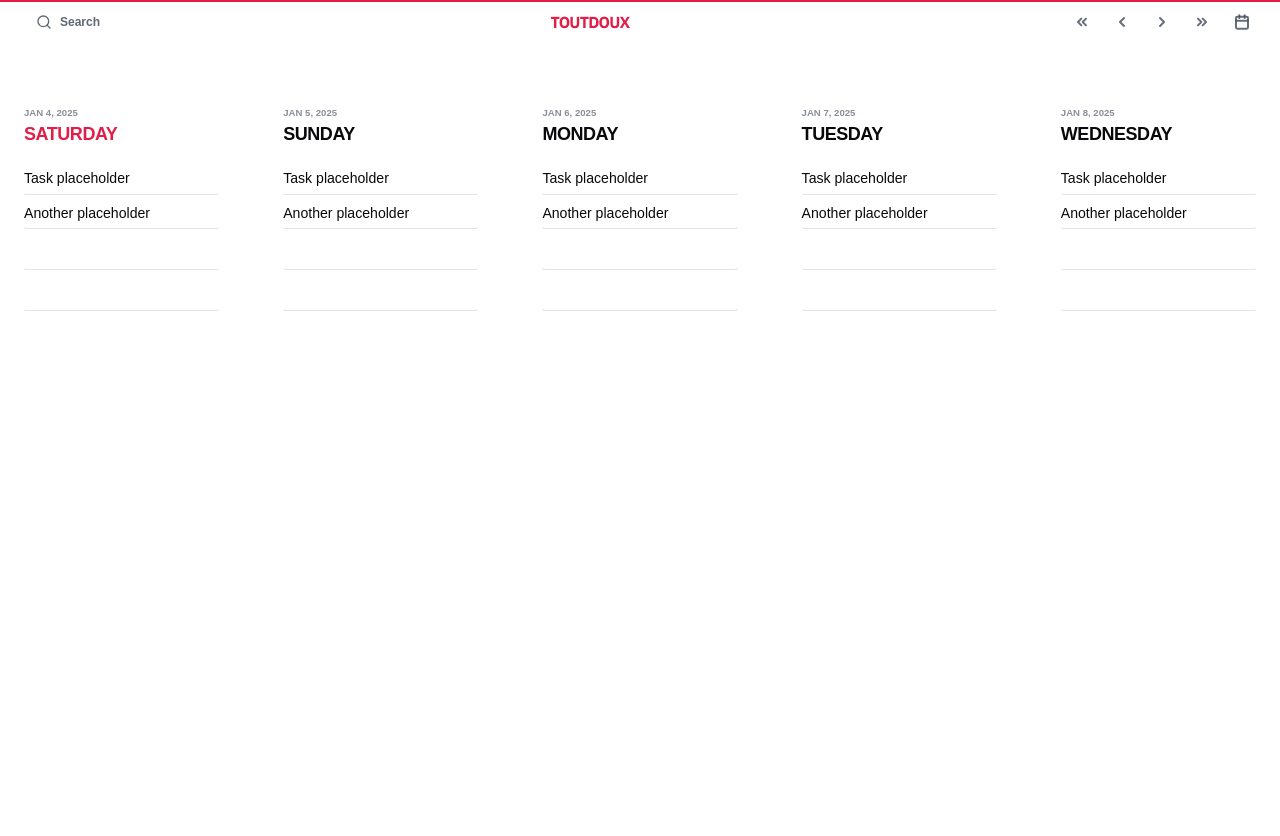
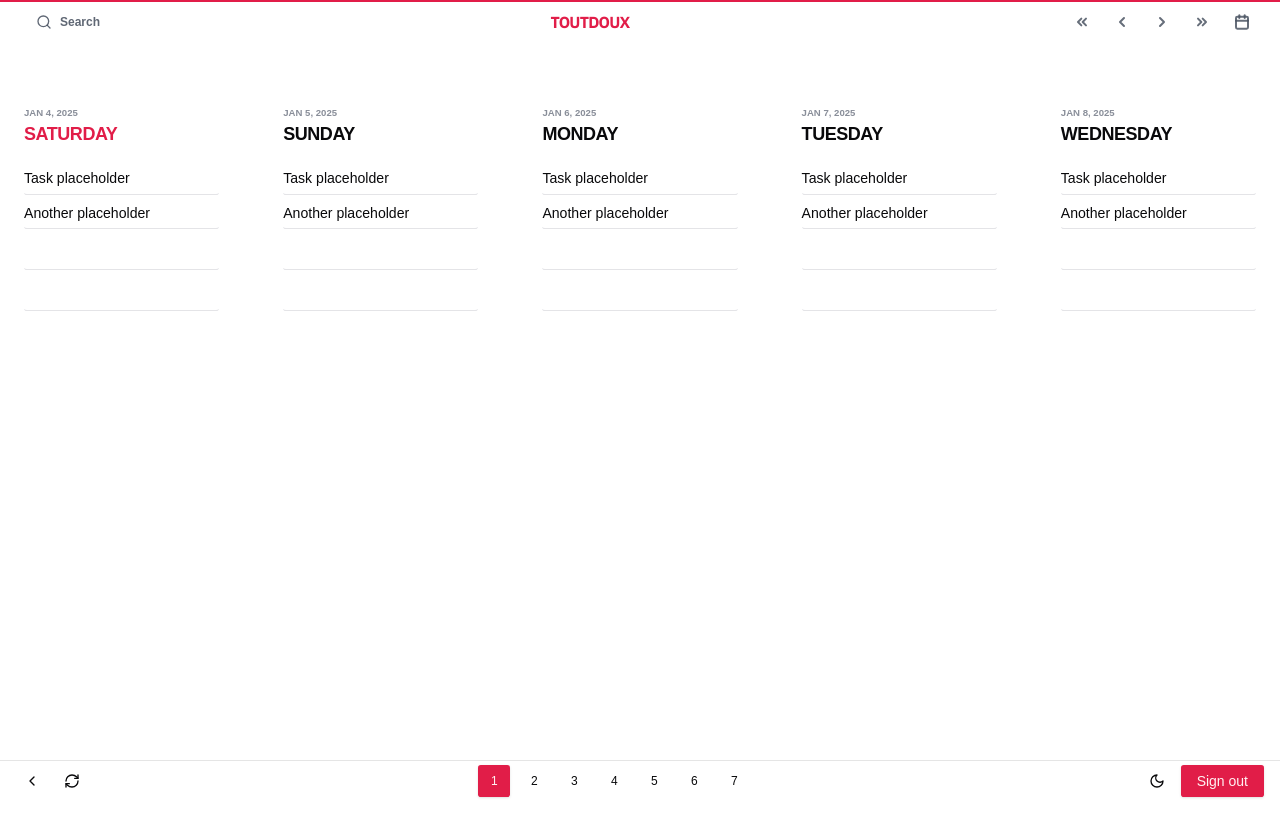
Before and after one commit to jgengo/tout_doux, a Next.js app: page /home in a window 1280 px wide. Shown: the top 836 px of the page. After the commit the page ends 800 px from the top, so only its background shows below. Built offline with nearby package versions, Linux system fonts and the light colour scheme; no server answers; sample sign-in values are in the browser's storage.

Commit message:
feat: add statusbar

```diff
--- a/src/app/home/layout.js
+++ b/src/app/home/layout.js
@@ -1,9 +1,12 @@
 import { auth } from "@/auth";
 import { redirect } from "next/navigation";
+
 export default async function Layout({ children }) {
   const session = await auth();
+
   if (!session) {
     return redirect("/");
   }
+
   return <div>{children}</div>;
 }
--- a/src/app/home/page.js
+++ b/src/app/home/page.js
@@ -2,16 +2,19 @@
 
 import { useState } from "react";
 import { Navbar } from "@/components/navbar";
+import { StatusBar } from "@/components/statusbar";
 import { CalendarView } from "@/components/calendar-view";
 
 export default function Page() {
   const [startDate, setStartDate] = useState(new Date());
 
   return (
-    <>
+    <div className="flex min-h-screen flex-col">
       <Navbar currentDate={startDate} onDateChange={setStartDate} />
-      <CalendarView startDate={startDate} />
-      <div className="h-[200vh]"></div>
-    </>
+      <main className="flex-1">
+        <CalendarView startDate={startDate} />
+      </main>
+      <StatusBar />
+    </div>
   );
 }
--- a/src/app/page.tsx
+++ b/src/app/page.tsx
@@ -14,11 +14,7 @@ export default async function Root() {
         </p>
         <p className="mt-2 text-sm">work in progress</p>
         <div className="mt-4">
-          {session ? (
-            <SignOut session={session} />
-          ) : (
-            <SignIn session={session} />
-          )}
+          {session ? <SignOut /> : <SignIn session={session} />}
         </div>
       </div>
     </div>
--- a/src/components/sign-out.tsx
+++ b/src/components/sign-out.tsx
@@ -2,14 +2,15 @@
 
 import { signOut } from "next-auth/react";
 import { Button } from "@/components/ui/button";
-import { Session } from "next-auth";
+import { cn } from "@/lib/utils";
 
-const SignOut = ({ session }: { session: Session | null }) => {
-  if (!session) {
-    return null;
-  }
+interface SignOutProps {
+  className?: string;
+}
+
+const SignOut = ({ className }: SignOutProps) => {
   return (
-    <Button size="lg" onClick={() => signOut()}>
+    <Button onClick={() => signOut()} className={cn(className)}>
       Sign out
     </Button>
   );
--- /dev/null
+++ b/src/components/statusbar.tsx
@@ -0,0 +1,64 @@
+"use client";
+
+import { ChevronLeft, RefreshCw, Moon } from "lucide-react";
+import { Button } from "@/components/ui/button";
+
+import SignOut from "@/components/sign-out";
+
+interface StatusBarProps {
+  currentPage?: number;
+  totalPages?: number;
+}
+
+const StatusBar = ({ currentPage = 1, totalPages = 7 }: StatusBarProps) => {
+  return (
+    <div className="sticky bottom-0 flex h-10 items-center justify-between border-t border-neutral-200 bg-white px-4">
+      <div className="flex items-center gap-2">
+        <Button
+          variant="ghost"
+          size="icon"
+          className="h-8 w-8"
+          aria-label="Previous view"
+        >
+          <ChevronLeft className="h-4 w-4" />
+        </Button>
+        <Button
+          variant="ghost"
+          size="icon"
+          className="h-8 w-8"
+          aria-label="Refresh view"
+        >
+          <RefreshCw className="h-4 w-4" />
+        </Button>
+      </div>
+
+      <div className="flex items-center gap-2">
+        {Array.from({ length: totalPages }, (_, i) => (
+          <Button
+            key={i}
+            variant={currentPage === i + 1 ? "default" : "ghost"}
+            size="sm"
+            className="h-8 w-8"
+            aria-label={`Page ${i + 1}`}
+          >
+            {i + 1}
+          </Button>
+        ))}
+      </div>
+
+      <div className="flex items-center gap-2">
+        <Button
+          variant="ghost"
+          size="icon"
+          className="h-8 w-8"
+          aria-label="Toggle theme"
+        >
+          <Moon className="h-4 w-4" />
+        </Button>
+        <SignOut />
+      </div>
+    </div>
+  );
+};
+
+export { StatusBar };
```
